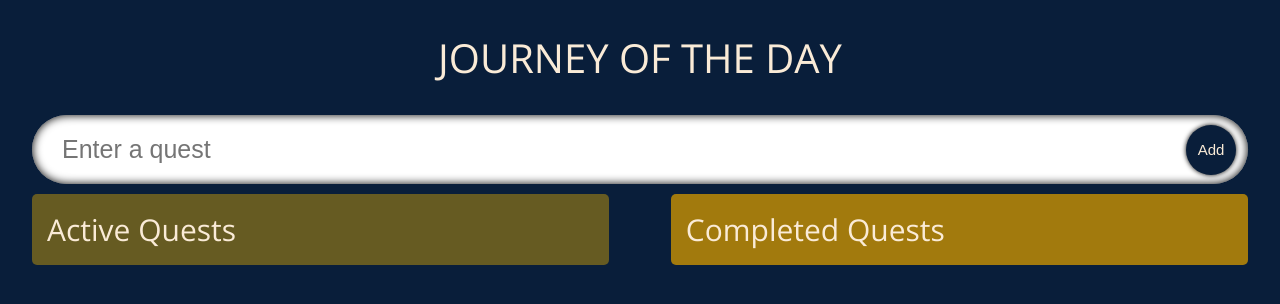
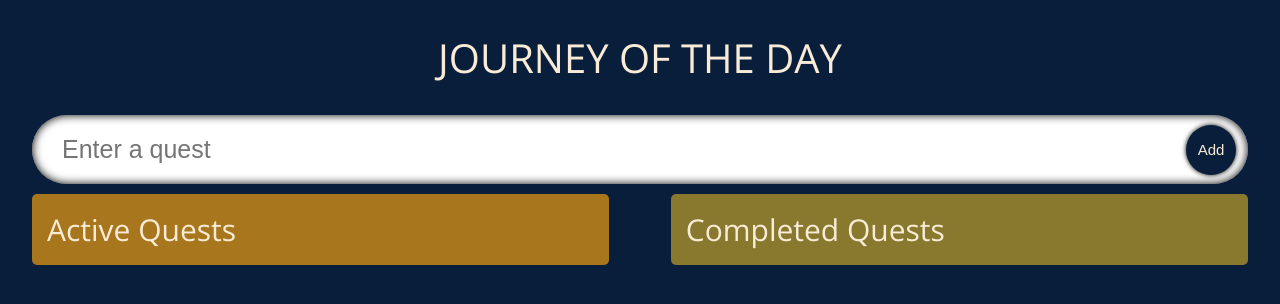
Before and after one commit to JericFederer97/react-typescript-task-tracker, a React (Create React App) app: page / in a window 1280 px wide. Shown: the top 304 px of the page. Built offline with nearby package versions, Linux system fonts and the light colour scheme.

Commit message:
updated active and completed quest list color

```diff
--- a/src/components/styles.css
+++ b/src/components/styles.css
@@ -4,10 +4,10 @@
   --primary-color: #091e3a;
   --secondary-color: #134181;
   --quest-color: #f5c952;
-  --quest-list-color: #665b22;
-  --quest-drag-color: #8f7f31;
-  --completed-color: #a27a0d;
-  --completed-drag-color: #daa514;
+  --quest-list-color: #a7761d;
+  --quest-drag-color: #daa514;
+  --completed-color: #88792e;
+  --completed-drag-color: #bca73e;
 }
 
 html {
```
